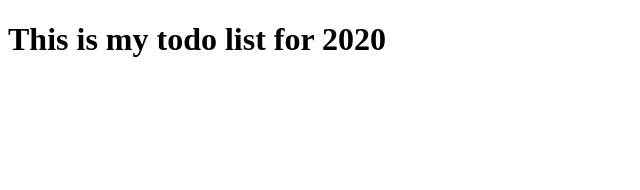
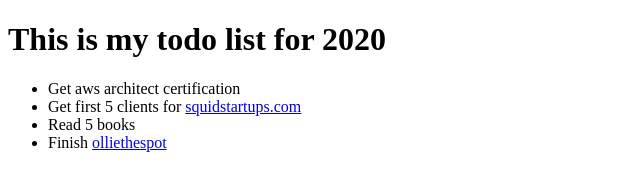
Before and after one commit to dreazz/personal-website, a plain HTML site: page todo.html in a window 1280 px wide. Shown: the whole page, without its empty margins (0-640 px from the left). Drawn offline with Linux system fonts and the light colour scheme.

Commit message:
todo list

```diff
--- a/todo.html
+++ b/todo.html
@@ -8,5 +8,14 @@
 </head>
 <body>
     <h1> This is my todo list for 2020</h1>
+    <div class="todo-box">
+        <ul>
+            <li> Get aws architect certification</li>
+            <li> Get first 5 clients for <a href="squidstartups.com">squidstartups.com</a></li>
+            <li> Read 5 books</li>
+            <li> Finish <a href="olliethespot.com">olliethespot</a></li>
+        </ul>
+    </div>
+
 </body>
 </html>
```
